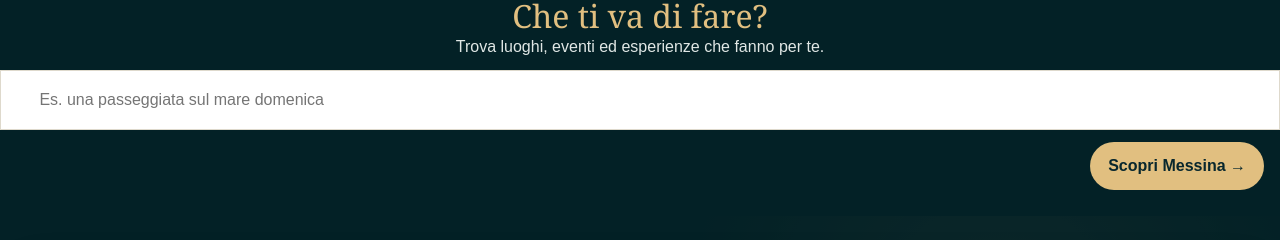
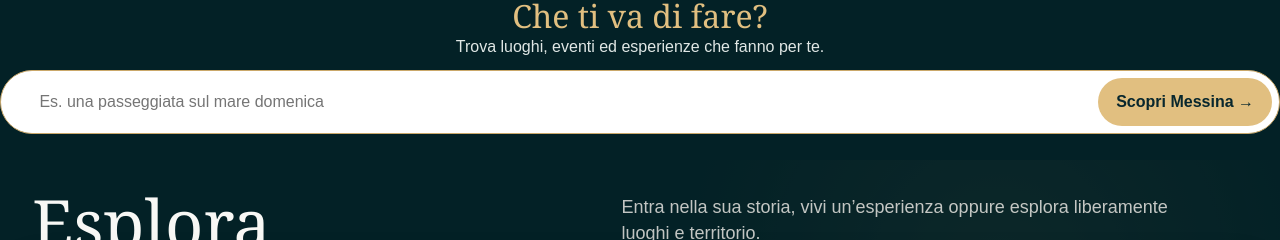
Before and after one commit to giovannibrunetto/bimaris-platform, a Next.js app in the folder apps/web/: page / in a window 1280 px wide. Shown: the part 458-698 px from the top of the page. Built offline with nearby package versions, Linux system fonts and the light colour scheme; no server answers.

Commit message:
Style the full-width home search as a white pill

```diff
--- a/apps/web/app/home-journey-v2.css
+++ b/apps/web/app/home-journey-v2.css
@@ -111,15 +111,25 @@
   font: 400 clamp(22px, 2.5vw, 32px)/1.12 Georgia, serif;
 }
 .home-discovery-heading p { margin: 0; color: #e0e7e5; }
-.home-discovery-content .territory-search-form { width: 100%; }
+.home-discovery-content .territory-search-form { position: relative; width: 100%; }
 .home-discovery-content .territory-search-form input {
   box-sizing: border-box;
-  border-radius: 0;
-  padding-inline: clamp(16px, 3vw, 40px);
+  min-height: 64px;
+  border: 1px solid #caa86a;
+  border-radius: 999px;
+  background: #fff;
+  padding-inline: clamp(20px, 3vw, 40px);
 }
 .home-discovery-content .territory-search-form button { margin-inline: 16px; }
 @media (min-width: 761px) {
   .home-journey .home-journey-intro > p { margin-top: 4px !important; }
+  .home-discovery-content .territory-search-form input { padding-inline-end: 220px; }
+  .home-discovery-content .territory-search-form button {
+    position: absolute;
+    inset-inline-end: 8px;
+    top: 8px;
+    margin: 0;
+  }
 }
 @media (max-width: 460px) {
   .home-discovery-content .territory-search-form button { width: calc(100% - 32px); }
```
